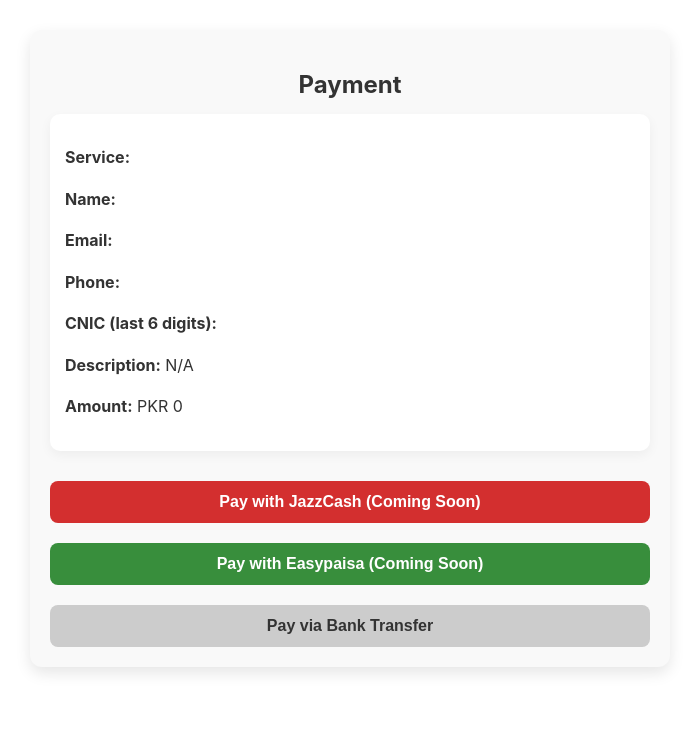
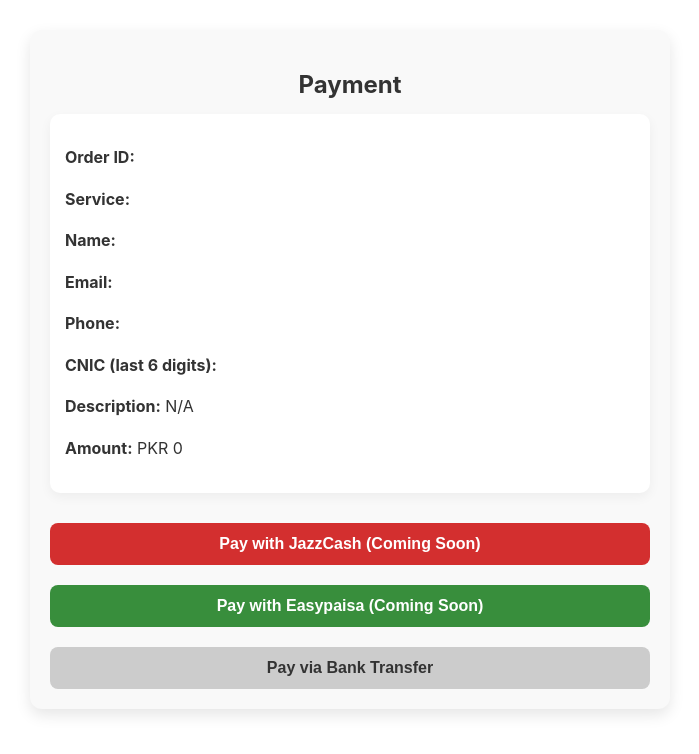
Before and after one commit to naspro-tech/naspro, a Next.js app: page /payment in a window 1280 px wide. Shown: the top 754 px of the page, without its empty margins (290-989 px from the left). Built offline with nearby package versions, Linux system fonts and the light colour scheme.

Commit message:
Update payment.js

```diff
--- a/pages/payment.js
+++ b/pages/payment.js
@@ -67,15 +67,26 @@ export default function PaymentPage() {
     cnic: "",
     description: "",
   });
+  const [orderId, setOrderId] = useState("");
 
   const router = useRouter();
   const { service, amount, name, email, phone, cnic, description } = router.query;
 
+  // Set order from query params
   useEffect(() => {
     if (service && amount) {
       setOrder({ service, amount, name, email, phone, cnic, description });
     }
   }, [service, amount, name, email, phone, cnic, description]);
+
+  // Generate unique Order ID
+  useEffect(() => {
+    if (!orderId && order.service) {
+      const timestamp = Date.now().toString().slice(-5);
+      const randomNum = Math.floor(Math.random() * 900 + 100);
+      setOrderId(`NASPRO-${timestamp}-${randomNum}`);
+    }
+  }, [order.service]);
 
   const handleJazzCash = () => alert("JazzCash payment is coming soon!");
   const handleEasypaisa = () => alert("Easypaisa payment is coming soon!");
@@ -93,6 +104,22 @@ export default function PaymentPage() {
       alert("Please complete all fields before submitting.");
       return;
     }
+
+    // Save order info in localStorage
+    const orderData = {
+      orderId,
+      service: order.service,
+      amount: order.amount,
+      payment_method: "Bank Transfer",
+      transaction_id: proof.transactionNumber,
+      name: order.name,
+      email: order.email,
+      phone: order.phone,
+      cnic: order.cnic,
+      description: order.description,
+    };
+    localStorage.setItem("lastOrder", JSON.stringify(orderData));
+
     alert("Payment proof submitted successfully!");
     router.push("/thankyou");
   };
@@ -105,6 +132,7 @@ export default function PaymentPage() {
 
       {/* Customer Summary Box */}
       <div style={summaryBoxStyle}>
+        <p><strong>Order ID:</strong> {orderId}</p>
         <p><b>Service:</b> {serviceLabel}</p>
         <p><b>Name:</b> {order.name}</p>
         <p><b>Email:</b> {order.email}</p>
@@ -126,7 +154,7 @@ export default function PaymentPage() {
         </button>
       </div>
 
-      {/* Bank Step 1: Show details */}
+      {/* Bank Step 1 */}
       {method === "bank" && bankStep === 0 && (
         <div style={{ marginTop: 20 }}>
           <h3 style={{ fontWeight: 600, marginBottom: 10 }}>Bank Transfer Details</h3>
@@ -139,7 +167,7 @@ export default function PaymentPage() {
         </div>
       )}
 
-      {/* Bank Step 2: Submit proof */}
+      {/* Bank Step 2 */}
       {method === "bank" && bankStep === 1 && (
         <form style={{ marginTop: 20 }} onSubmit={handleBankSubmit}>
           <h3 style={{ fontWeight: 600, marginBottom: 10 }}>Submit Payment Proof</h3>
@@ -164,4 +192,4 @@ export default function PaymentPage() {
       )}
     </div>
   );
-      }
+        }
```
